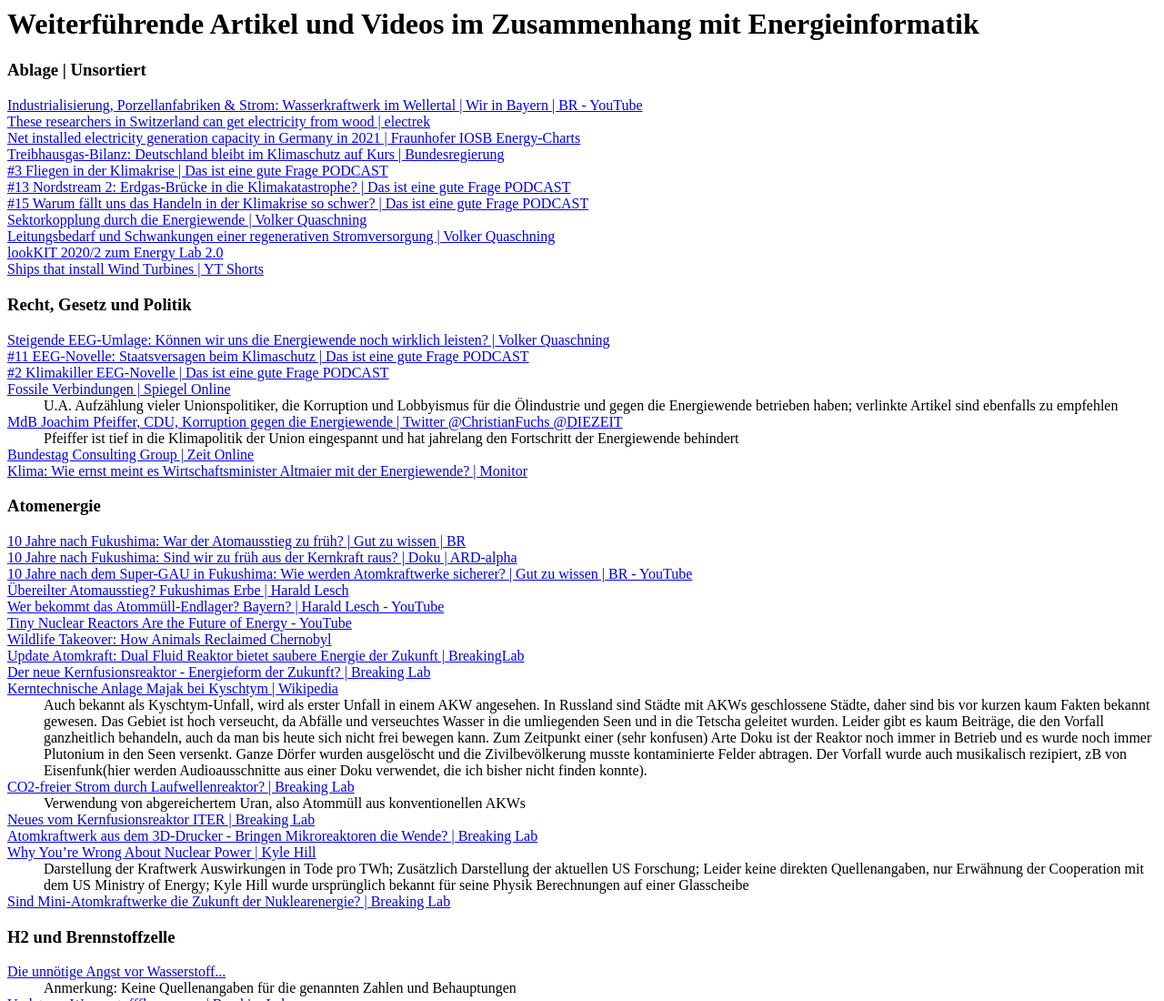
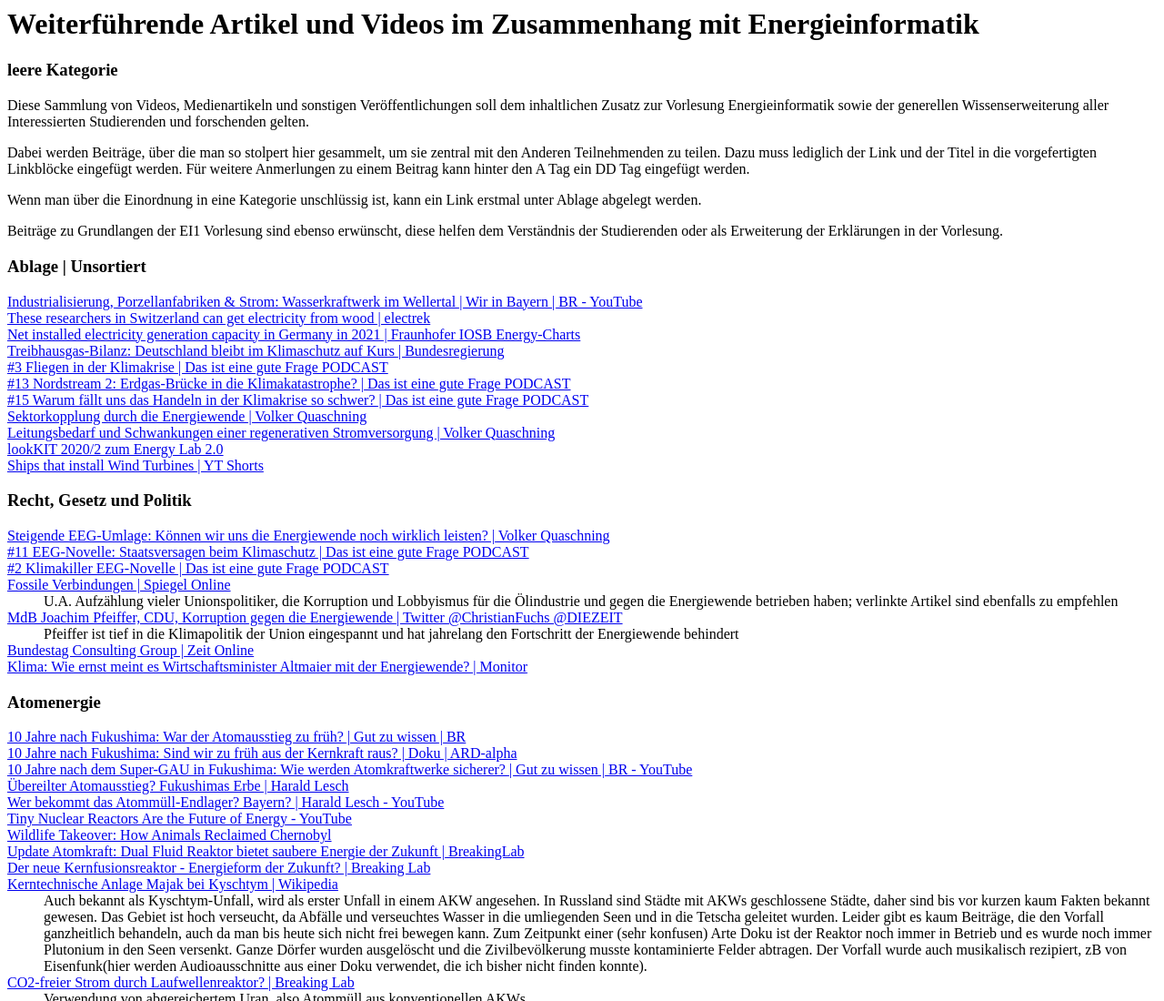
Before and after one commit to Ueda-Ichitaka/ueda-ichitaka.github.io, a plain HTML site: page Energieinformatik_Linksammlung.html in a window 1280 px wide. Shown: the top 1100 px of the page at 91% size. Drawn offline with Linux system fonts and the light colour scheme.

Commit message:
added info text

```diff
--- a/Energieinformatik_Linksammlung.html
+++ b/Energieinformatik_Linksammlung.html
@@ -6,6 +6,15 @@
 <TITLE>Weiterführende Artikel und Videos im Zusammenhang mit Energieinformatik</TITLE>
 <H1>Weiterführende Artikel und Videos im Zusammenhang mit Energieinformatik</H1>
 <DL><p>
+
+	<DT><H3>leere Kategorie</H3>
+	<p>Diese Sammlung von Videos, Medienartikeln und sonstigen Veröffentlichungen soll dem inhaltlichen Zusatz zur Vorlesung Energieinformatik sowie der generellen Wissenserweiterung aller Interessierten Studierenden und forschenden gelten.</p>
+	<p>Dabei werden Beiträge, über die man so stolpert hier gesammelt, um sie zentral mit den Anderen Teilnehmenden zu teilen. Dazu muss lediglich der Link und der Titel in die vorgefertigten Linkblöcke eingefügt werden. Für weitere Anmerlungen zu einem Beitrag kann hinter den A Tag ein DD Tag eingefügt werden.</p>
+	<p>Wenn man über die Einordnung in eine Kategorie unschlüssig ist, kann ein Link erstmal unter Ablage abgelegt werden.</p>
+	<p>Beiträge zu Grundlangen der EI1 Vorlesung sind ebenso erwünscht, diese helfen dem Verständnis der Studierenden oder als Erweiterung der Erklärungen in der Vorlesung.</p>
+
+
+
 	<DT><H3>Ablage | Unsortiert</H3>
 	<DL><p>
 		<DT><A target="_blank" rel="noopener noreferrer" HREF="https://www.youtube.com/watch?v=Q7yQ-hH_92U" >Industrialisierung, Porzellanfabriken &amp; Strom: Wasserkraftwerk im Wellertal | Wir in Bayern | BR - YouTube</A>
```
